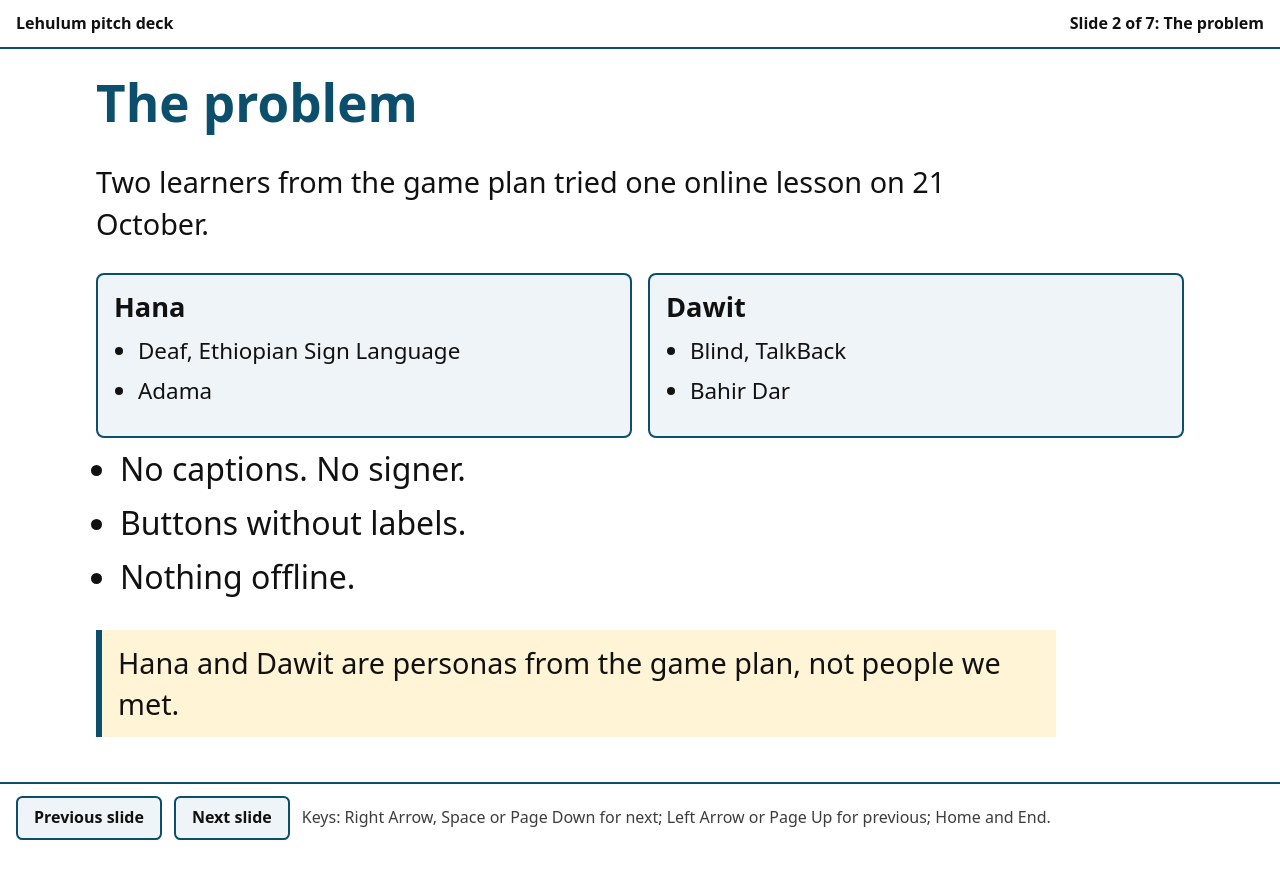
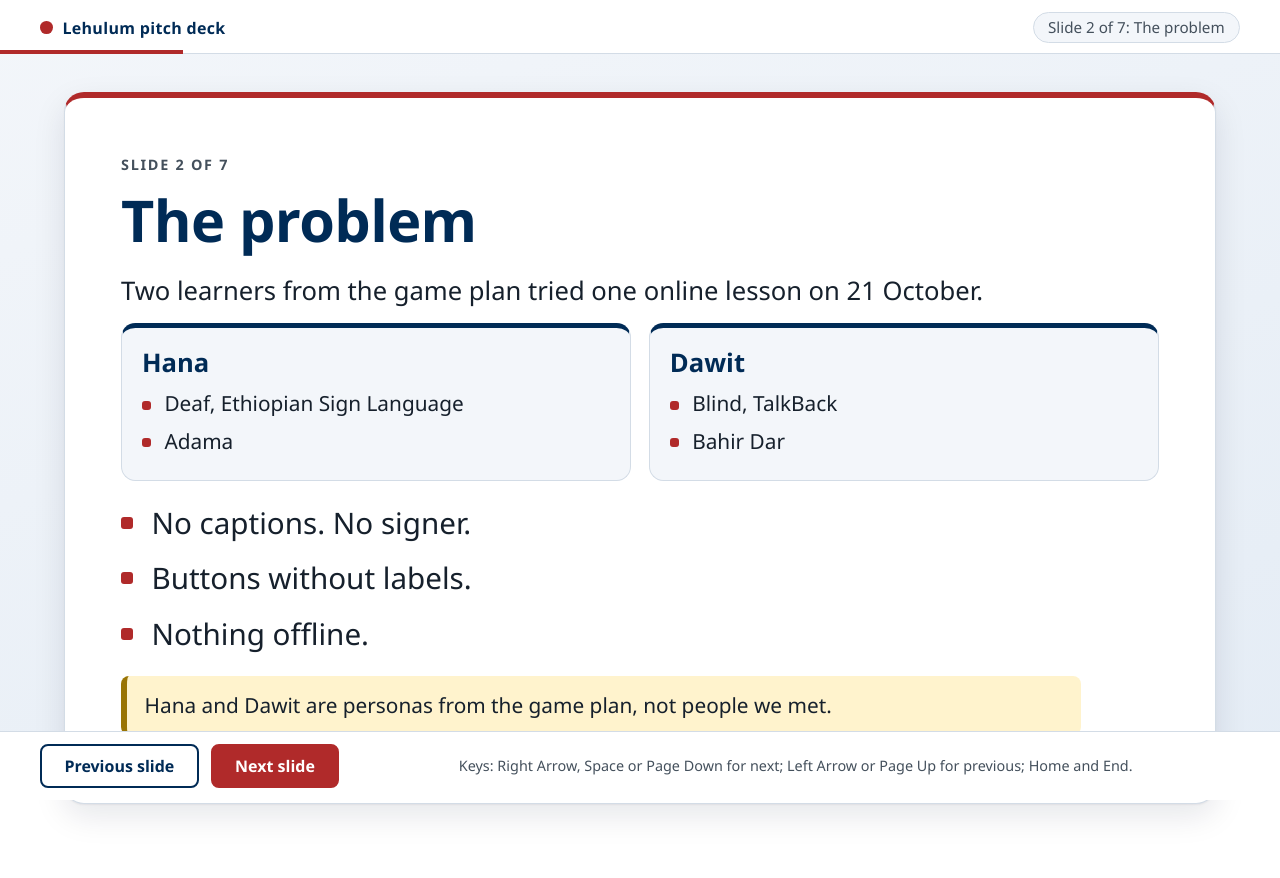
Before and after one commit to ermiasdesalegn/lehulum-demo, a plain HTML site: page deck/deck.html in a window 1280 px wide. Both pictures are taken after a click on the button "Next slide". Before the commit the page ends 852 px from the top, so only its background shows below. Drawn offline with Linux system fonts and the light colour scheme.

Commit message:
Update deck: new design, slide 7 wording

```diff
--- a/deck/deck.css
+++ b/deck/deck.css
@@ -1,22 +1,45 @@
+/* Lehulum pitch deck. Colours follow the player (navy headings, one red action). No external fonts or files. */
 :root {
-  --bg: #ffffff;
-  --fg: #111111;
-  --muted: #3d3d3d;
-  --accent: #0b4f6c;
-  --panel: #eef4f7;
-  --warn-bg: #fff4d6;
-  --focus: #b00020;
+  --bg: #f3f6fa;
+  --bg-2: #e4ecf5;
+  --surface: #ffffff;
+  --fg: #16202c;
+  --muted: #44505c;
+  --heading: #002b56;
+  --accent: #002b56;
+  --brand: #b02a2a;
+  --brand-press: #8f2020;
+  --line: #d3dce6;
+  --panel: #f3f6fa;
+  --warn-bg: #fff3cd;
+  --warn-line: #997404;
+  --focus: #0060c7;
+  --shadow: 0 1px 2px rgba(0, 20, 50, 0.06), 0 12px 32px rgba(0, 20, 50, 0.1);
+  --hero-1: #002b56;
+  --hero-2: #0a4a85;
+  --hero-fg: #ffffff;
+  --hero-muted: #d6e4f5;
   color-scheme: light;
 }
 @media (prefers-color-scheme: dark) {
   :root {
-    --bg: #101418;
-    --fg: #f5f5f5;
-    --muted: #cfd6db;
-    --accent: #8fd0ea;
-    --panel: #1a222a;
+    --bg: #0a121c;
+    --bg-2: #101c2b;
+    --surface: #14202f;
+    --fg: #eef3f8;
+    --muted: #c3cfdb;
+    --heading: #9cd0f5;
+    --accent: #9cd0f5;
+    --brand: #e5675f;
+    --brand-press: #f08a83;
+    --line: #2a3a4e;
+    --panel: #0f1a28;
     --warn-bg: #3a3010;
+    --warn-line: #e0b53a;
     --focus: #ffd54a;
+    --shadow: 0 1px 2px rgba(0, 0, 0, 0.4), 0 12px 32px rgba(0, 0, 0, 0.45);
+    --hero-1: #0b2a4d;
+    --hero-2: #14487f;
     color-scheme: dark;
   }
 }
@@ -24,64 +47,108 @@
 html { font-size: 100%; }
 body {
   margin: 0;
-  background: var(--bg);
+  min-height: 100vh;
+  display: flex;
+  flex-direction: column;
+  background: linear-gradient(160deg, var(--bg) 0%, var(--bg-2) 100%) fixed;
   color: var(--fg);
-  font-family: system-ui, "Segoe UI", "Noto Sans Ethiopic", Nyala, sans-serif;
-  line-height: 1.45;
+  font-family: Poppins, "Segoe UI", system-ui, "Noto Sans Ethiopic", Nyala, sans-serif;
+  line-height: 1.5;
 }
 a { color: var(--accent); }
-.skip {
-  position: absolute; left: 0; top: -4rem;
-  background: #000; color: #fff; padding: 0.75rem 1rem; z-index: 10;
+.skip { position: absolute; left: 0; top: -4rem; background: #000; color: #fff; padding: 0.75rem 1rem; z-index: 10; }
+.skip:focus { top: 0; }
+:focus-visible { outline: 3px solid var(--focus); outline-offset: 3px; box-shadow: 0 0 0 6px #fff; }
+@media (prefers-color-scheme: dark) { :focus-visible { box-shadow: 0 0 0 6px #000; } }
+
+/* header: wordmark, slide counter, thin progress bar */
+.deck-header {
+  display: flex; flex-wrap: wrap; gap: 0.5rem 1rem; align-items: center; justify-content: space-between;
+  padding: 0.75rem clamp(1rem, 4vw, 2.5rem) 0.6rem;
+  background: var(--surface); border-bottom: 1px solid var(--line);
+  position: relative;
 }
-.skip:focus { top: 0; }
-:focus-visible { outline: 3px solid var(--focus); outline-offset: 3px; }
+.deck-header > p:first-of-type { margin: 0; font-weight: 700; letter-spacing: 0.02em; color: var(--heading); display: flex; align-items: center; gap: 0.6rem; }
+.deck-header > p:first-of-type::before { content: ""; width: 0.8rem; height: 0.8rem; border-radius: 50%; background: var(--brand); display: inline-block; }
+.counter { margin: 0; font-variant-numeric: tabular-nums; font-size: 0.95rem; color: var(--muted); background: var(--panel); border: 1px solid var(--line); border-radius: 999px; padding: 0.2rem 0.9rem; }
+.progress { position: absolute; left: 0; right: 0; bottom: -1px; width: 100%; height: 4px; border: 0; appearance: none; -webkit-appearance: none; background: transparent; }
+.progress::-webkit-progress-bar { background: transparent; }
+.progress::-webkit-progress-value { background: var(--brand); transition: width 0.3s ease; }
+.progress::-moz-progress-bar { background: var(--brand); }
 
-.deck-header {
-  display: flex; flex-wrap: wrap; gap: 0.75rem; align-items: center; justify-content: space-between;
-  padding: 0.75rem 1rem; border-bottom: 2px solid var(--accent);
+/* stage */
+main { flex: 1; display: flex; align-items: center; justify-content: center; padding: clamp(1rem, 3vw, 2.5rem); width: 100%; }
+.slide { display: none; width: 100%; max-width: 72rem; counter-increment: slide; }
+.slide.is-current { display: block; }
+main { counter-reset: slide; }
+.slide {
+  position: relative; background: var(--surface); border: 1px solid var(--line); border-radius: 1.25rem; box-shadow: var(--shadow);
+  padding: clamp(1.5rem, 4.5vw, 3.5rem); border-top: 6px solid var(--brand);
 }
-.deck-header p { margin: 0; font-weight: 600; }
-.counter { font-variant-numeric: tabular-nums; }
+.slide::before {
+  content: attr(aria-label) / "";
+  display: block; font-size: 0.9rem; font-weight: 700; letter-spacing: 0.12em; text-transform: uppercase; color: var(--muted); margin-bottom: 0.75rem;
+}
+.slide h1, .slide h2 { font-size: clamp(2rem, 5vw, 3.6rem); line-height: 1.12; margin: 0 0 1.25rem; color: var(--heading); letter-spacing: -0.01em; }
+.slide ul { font-size: clamp(1.15rem, 2.6vw, 1.85rem); list-style: none; padding: 0; margin: 0 0 1.25rem; }
+.slide li { position: relative; padding-left: 1.9rem; margin: 0.7rem 0; }
+.slide li::before { content: ""; position: absolute; left: 0; top: 0.55em; width: 0.75rem; height: 0.75rem; border-radius: 3px; background: var(--brand); }
+.slide p { font-size: clamp(1.1rem, 2.4vw, 1.6rem); max-width: 60rem; margin: 0.75rem 0; }
+.sub { color: var(--muted); }
+.note { background: var(--warn-bg); border-left: 6px solid var(--warn-line); border-radius: 0.5rem; padding: 0.85rem 1.1rem; font-size: clamp(1rem, 2vw, 1.3rem) !important; }
 
-main { padding: 1rem; max-width: 70rem; margin: 0 auto; }
-.slide { display: none; }
-.slide.is-current { display: block; }
-.slide h1, .slide h2 { font-size: clamp(1.9rem, 4.5vw, 3.2rem); line-height: 1.15; margin: 0.5rem 0 1rem; color: var(--accent); }
-.slide ul { font-size: clamp(1.2rem, 2.8vw, 2rem); padding-left: 1.5rem; margin: 0 0 1rem; }
-.slide li { margin: 0.5rem 0; }
-.slide p { font-size: clamp(1.15rem, 2.6vw, 1.8rem); max-width: 60rem; }
-.sub { color: var(--muted); }
-.note { background: var(--warn-bg); border-left: 6px solid var(--accent); padding: 0.75rem 1rem; font-size: clamp(1rem, 2.2vw, 1.4rem); }
-.grid { display: grid; gap: 1rem; grid-template-columns: repeat(auto-fit, minmax(16rem, 1fr)); }
-.card { background: var(--panel); border: 2px solid var(--accent); border-radius: 0.5rem; padding: 0.75rem 1rem; }
-.card h3 { margin: 0 0 0.5rem; font-size: clamp(1.2rem, 2.6vw, 1.7rem); }
-.card ul { font-size: clamp(1rem, 2.2vw, 1.4rem); }
-code { font-family: ui-monospace, Consolas, monospace; background: var(--panel); padding: 0.1rem 0.3rem; word-break: break-word; }
-pre { background: var(--panel); padding: 0.75rem; overflow-x: auto; max-width: 100%; font-size: clamp(0.9rem, 2vw, 1.2rem); white-space: pre-wrap; word-break: break-word; }
+/* title and closing slides get the navy hero look */
+.slide:first-child, .slide:last-child { background: linear-gradient(135deg, var(--hero-1), var(--hero-2)); border-color: transparent; border-top-color: var(--brand); color: var(--hero-fg); }
+.slide:first-child h1, .slide:last-child h2 { color: var(--hero-fg); font-size: clamp(2.4rem, 6.5vw, 4.6rem); }
+.slide:first-child::before, .slide:last-child::before { color: var(--hero-muted); }
+.slide:first-child .sub, .slide:last-child .sub { color: var(--hero-muted); }
+.slide:first-child li::before, .slide:last-child li::before { background: #ff8f87; }
+.slide:first-child p, .slide:last-child p { color: var(--hero-fg); }
 
+/* cards */
+.grid { display: grid; gap: 1.1rem; grid-template-columns: repeat(auto-fit, minmax(15rem, 1fr)); margin: 0 0 1.25rem; }
+.card { background: var(--panel); border: 1px solid var(--line); border-top: 5px solid var(--accent); border-radius: 0.9rem; padding: 1rem 1.25rem; }
+.card h3 { margin: 0 0 0.4rem; font-size: clamp(1.2rem, 2.4vw, 1.6rem); color: var(--heading); }
+.card ul { font-size: clamp(1rem, 2vw, 1.3rem); margin: 0; }
+.card li { margin: 0.4rem 0; padding-left: 1.4rem; }
+.card li::before { width: 0.55rem; height: 0.55rem; top: 0.6em; }
+code { font-family: ui-monospace, Consolas, monospace; background: var(--panel); padding: 0.1rem 0.35rem; border-radius: 4px; word-break: break-word; }
+pre { background: #0d1b2a; color: #e8f1fa; padding: 1rem 1.25rem; border-radius: 0.75rem; overflow-x: auto; max-width: 100%; font-size: clamp(0.85rem, 1.8vw, 1.15rem); white-space: pre-wrap; word-break: break-word; margin: 0; }
+
+/* navigation bar */
 .deck-nav {
-  display: flex; flex-wrap: wrap; gap: 0.75rem; align-items: center;
-  padding: 0.75rem 1rem; border-top: 2px solid var(--accent);
+  display: flex; flex-wrap: wrap; gap: 0.75rem; align-items: center; justify-content: center;
+  padding: 0.75rem clamp(1rem, 4vw, 2.5rem); background: var(--surface); border-top: 1px solid var(--line);
+  position: sticky; bottom: 0;
 }
 button {
-  min-width: 44px; min-height: 44px; padding: 0.5rem 1rem;
+  min-width: 44px; min-height: 44px; padding: 0.5rem 1.4rem;
   font: inherit; font-weight: 600; cursor: pointer;
-  color: var(--fg); background: var(--panel); border: 2px solid var(--accent); border-radius: 0.4rem;
+  color: var(--heading); background: var(--surface); border: 2px solid var(--accent); border-radius: 0.5rem;
 }
-button:hover { background: var(--bg); }
-button[disabled] { opacity: 0.55; cursor: not-allowed; }
-.hint { margin: 0; color: var(--muted); font-size: 1rem; }
+button:hover:not([disabled]) { background: var(--bg-2); }
+#next { background: var(--brand); border-color: var(--brand); color: #fff; }
+#next:hover:not([disabled]) { background: var(--brand-press); border-color: var(--brand-press); }
+@media (prefers-color-scheme: dark) { #next { color: #1a0b0a; } #next:hover:not([disabled]) { color: #1a0b0a; } }
+button[disabled] { opacity: 1; background: var(--panel); color: var(--muted); border: 2px dashed var(--line); cursor: not-allowed; }
+.hint { margin: 0; color: var(--muted); font-size: 0.9rem; flex: 1 1 22rem; text-align: center; }
 .sr-only { position: absolute; width: 1px; height: 1px; overflow: hidden; clip: rect(0 0 0 0); white-space: nowrap; }
 
 @media (prefers-reduced-motion: no-preference) {
-  .slide.is-current { animation: fade 0.2s ease-out; }
-  @keyframes fade { from { opacity: 0; } to { opacity: 1; } }
+  .slide.is-current { animation: rise 0.3s ease-out; }
+  @keyframes rise { from { opacity: 0; transform: translateY(10px); } to { opacity: 1; transform: none; } }
 }
 @media (prefers-reduced-motion: reduce) {
   * { animation: none !important; transition: none !important; scroll-behavior: auto !important; }
 }
+@media (forced-colors: active) {
+  .slide, .card, button { border: 2px solid CanvasText; }
+  .slide li::before { background: CanvasText; }
+  .progress::-webkit-progress-value, .progress::-moz-progress-bar { background: Highlight; }
+}
 @media print {
-  .slide { display: block; page-break-after: always; }
+  body { background: #fff; display: block; }
+  main { display: block; padding: 0; counter-reset: slide; }
+  .slide { display: block !important; page-break-after: always; box-shadow: none; max-width: none; }
   .deck-header, .deck-nav, .skip { display: none; }
 }
--- a/deck/deck.html
+++ b/deck/deck.html
@@ -13,6 +13,7 @@
 <header class="deck-header">
   <p>Lehulum pitch deck</p>
   <p id="counter" class="counter" role="status" aria-live="polite" aria-atomic="true">Slide 1 of 7</p>
+  <progress id="bar" class="progress" max="7" value="1" aria-hidden="true"></progress>
 </header>
 
 <main id="slides" aria-label="Slides">
@@ -22,7 +23,8 @@
   <ul>
     <li>One lesson script, every way in</li>
     <li>Track 2: accessible learning media</li>
-    <li>Ermias and Estifanos</li>
+    <li>Team: Ermias Betre, Estifanos Betre & Meareg</li>
+    <li>Admin login: none (no username/password needed)</li>
   </ul>
   <p class="sub" lang="am">ትምህርት ለሁሉም ሰው።</p>
 </section>
@@ -92,8 +94,8 @@
   <ul>
     <li>Draft: all Amharic text</li>
     <li>Placeholder: the sign-language clip</li>
-    <li>Not built: LTI 1.3, tagged PDF, offline service worker</li>
-    <li>Not yet tested by a person with NVDA or TalkBack</li>
+    <li>Not built: LTI 1.3, tagged PDF</li>
+    <li>Tested by one person with NVDA and Chrome; not yet with TalkBack</li>
     <li>We need: a real interpreter and native Amharic reviewers</li>
   </ul>
   <p class="sub" lang="am">አመሰግናለሁ።</p>
--- a/deck/deck.js
+++ b/deck/deck.js
@@ -19,6 +19,8 @@
     });
     var h = slides[index].querySelector('h1, h2');
     counter.textContent = 'Slide ' + (index + 1) + ' of ' + slides.length + ': ' + (h ? h.textContent : '');
+    var bar = document.getElementById('bar');
+    if (bar) { bar.max = slides.length; bar.value = index + 1; }
     prev.disabled = index === 0;
     next.disabled = index === slides.length - 1;
     try { history.replaceState(null, '', '#' + (index + 1)); } catch (e) { /* file: pages may refuse */ }
```
